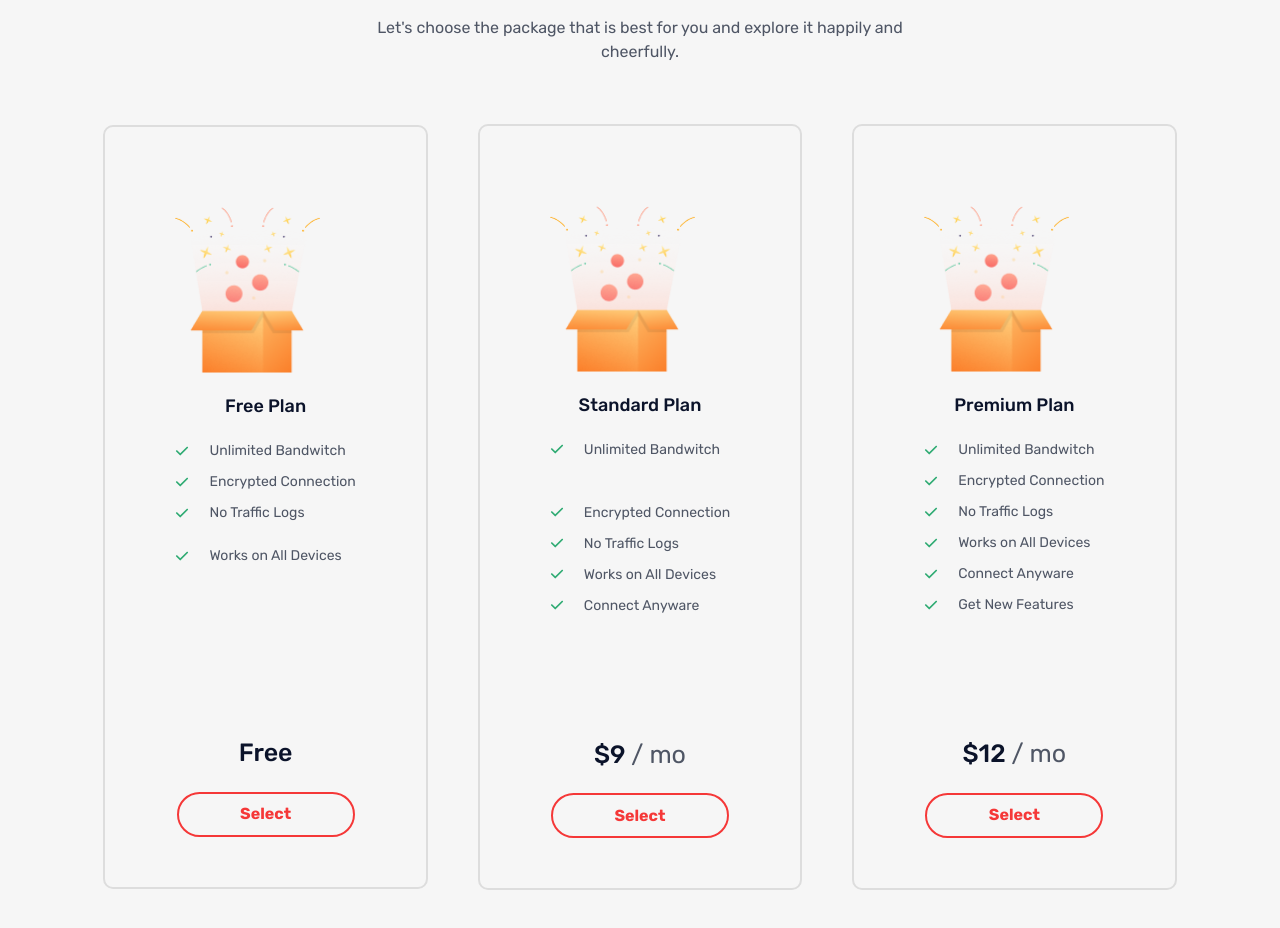
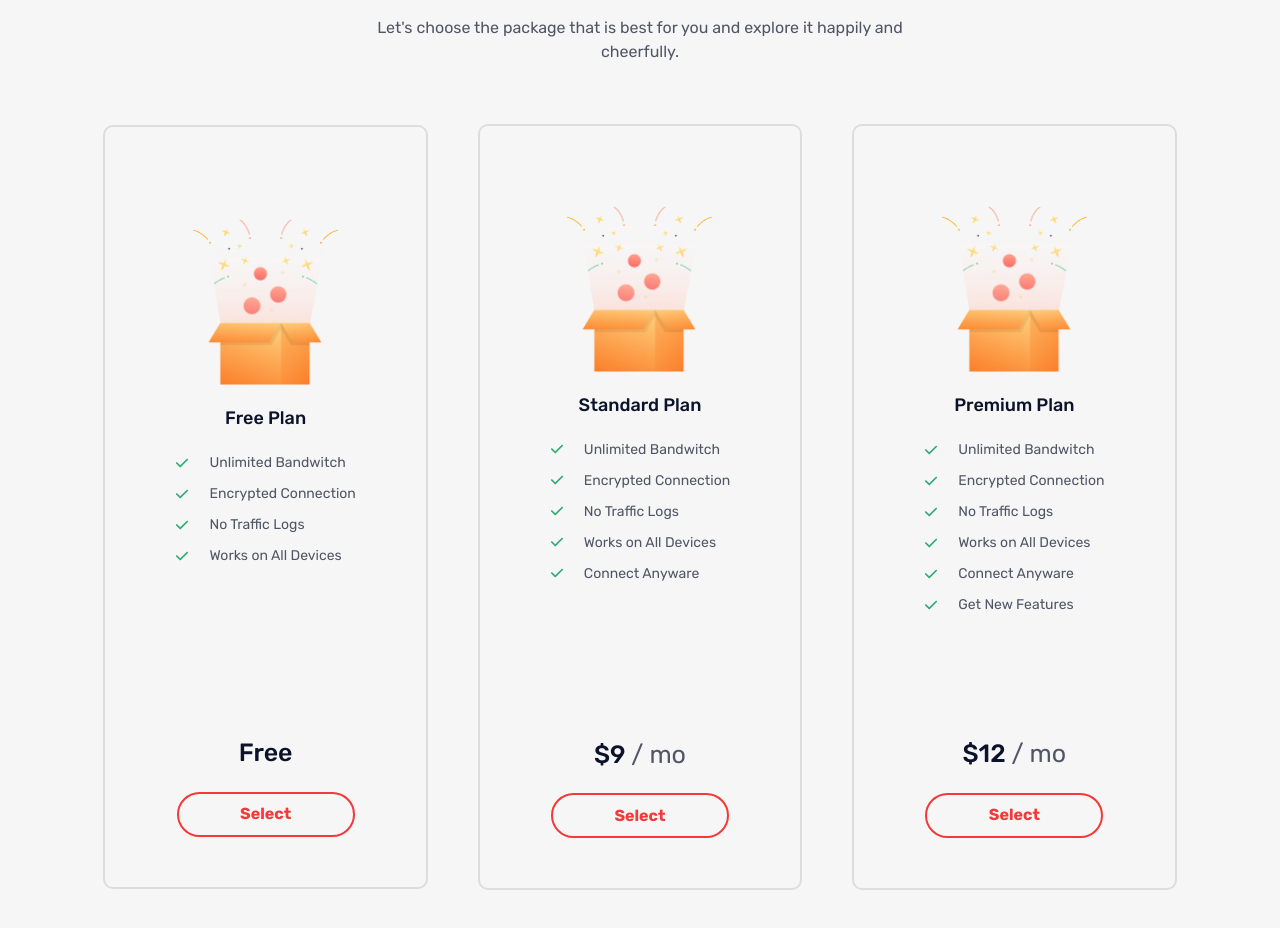
Before and after one commit to MariumAkterDev/LaslesVPN-Assg, a React (Vite) app: page / in a window 1280 px wide. Shown: the part 1700-2628 px from the top of the page. Built offline with nearby package versions, Linux system fonts and the light colour scheme.

Commit message:
Fourth Commit

```diff
--- a/src/Components/Plan/Plan.css
+++ b/src/Components/Plan/Plan.css
@@ -16,8 +16,13 @@
 }
 /* ========== plan single card ============================ */
 .plan_Single_Card{
-    @apply pt-[80px] pb-[50px] px-[70px] border-[2px] border-[#DDDDDD] rounded-[10px] flex flex-col justify-center gap-[20px]
+    @apply pt-[80px] pb-[50px] px-[70px] border-[2px] border-[#DDDDDD] rounded-[10px] flex flex-col
+    justify-center items-center gap-[20px] transition-all duration-300 ease-in-out hover:border-brandColor
 }
+.plan_Single_Card:hover .card_bottom_Btn{
+    @apply bg-brandColor border-brandColor text-[#fff]  shadow-[0_20px_50px_rgba(240,_10,_10,_0.4)]
+}
+/* xxxxxxxxxxxxxxxxxxxxxxx single plan card hover and active xxxxxxxxxxxxxxxxxxxxxxx */
 .plan_Single_Card h4{
     @apply font-Rubik font-medium text-[18px] text-[#0B132A] text-center
 }
@@ -44,10 +49,3 @@
     @apply w-[178px] h-[45px] border-[2px] rounded-[50px] bg-[transparent] font-Rubik font-bold
     text-[16px] text-brandColor transition-all duration-[0.2s] ease-in-out active:scale-[0.94]
 }
-/* ================= single plan card hover and active =========================== */
-.plan_Single_Card{
-    @apply transition-all duration-300 ease-in-out hover:border-brandColor
-}
-.plan_Single_Card:hover .card_bottom_Btn{
-    @apply bg-brandColor border-brandColor text-[#fff]  shadow-[0_20px_50px_rgba(240,_10,_10,_0.4)]
-}
--- a/src/Components/Plan/Plan.jsx
+++ b/src/Components/Plan/Plan.jsx
@@ -21,7 +21,7 @@ const Plan = () => {
                         {/* ============ sigle card 1 ============================ */}
                         <div className="plan_Single_Card">
                             <div className="card_Img">
-                                <img src="images/Free.png" alt="cardImg" />
+                                <img className='mt-3' src="images/Free.png" alt="cardImg" />
                             </div>
                             <h4>Free Plan</h4>
                             <div className="card_Txt_Shorna">
@@ -41,7 +41,7 @@ const Plan = () => {
                                     <p>No Traffic Logs</p>
                                 </div>
 
-                                <div className="card_Txt mt-3 mb-12">
+                                <div className="card_Txt mb-12">
                                     <FaCheck />
                                     <p>Works on All Devices</p>
                                 </div>
@@ -60,7 +60,7 @@ const Plan = () => {
                             <h4>Standard Plan</h4>
                             <div className="card_Txt_Shorna">
 
-                                <div className="card_Txt mb-8">
+                                <div className="card_Txt">
                                     <FaCheck />
                                     <p>Unlimited Bandwitch</p>
                                 </div>
@@ -80,7 +80,7 @@ const Plan = () => {
                                     <p>Works on All Devices</p>
                                 </div>
 
-                                <div className="card_Txt">
+                                <div className="card_Txt  mb-8">
                                     <FaCheck />
                                     <p>Connect Anyware</p>
                                 </div>
```
